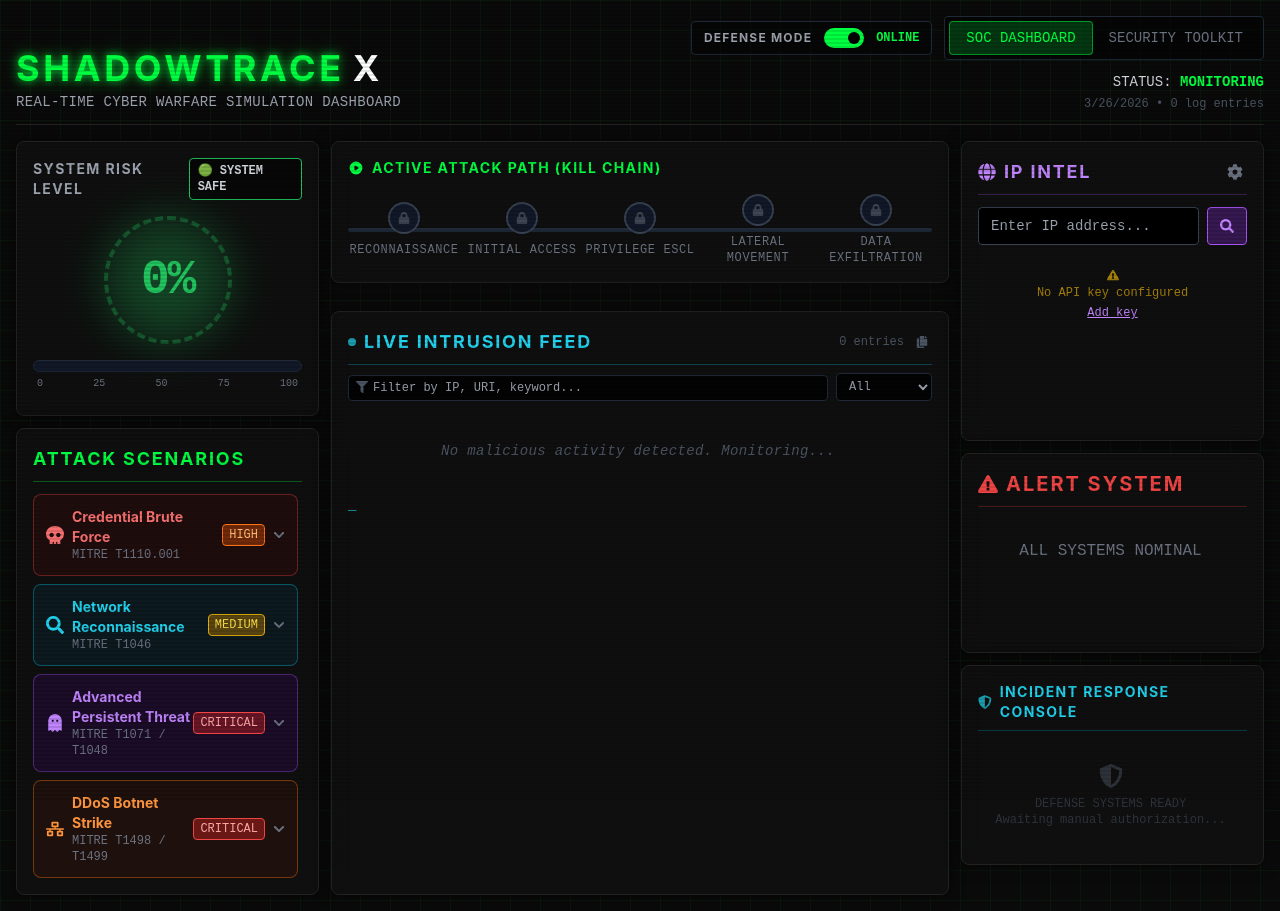
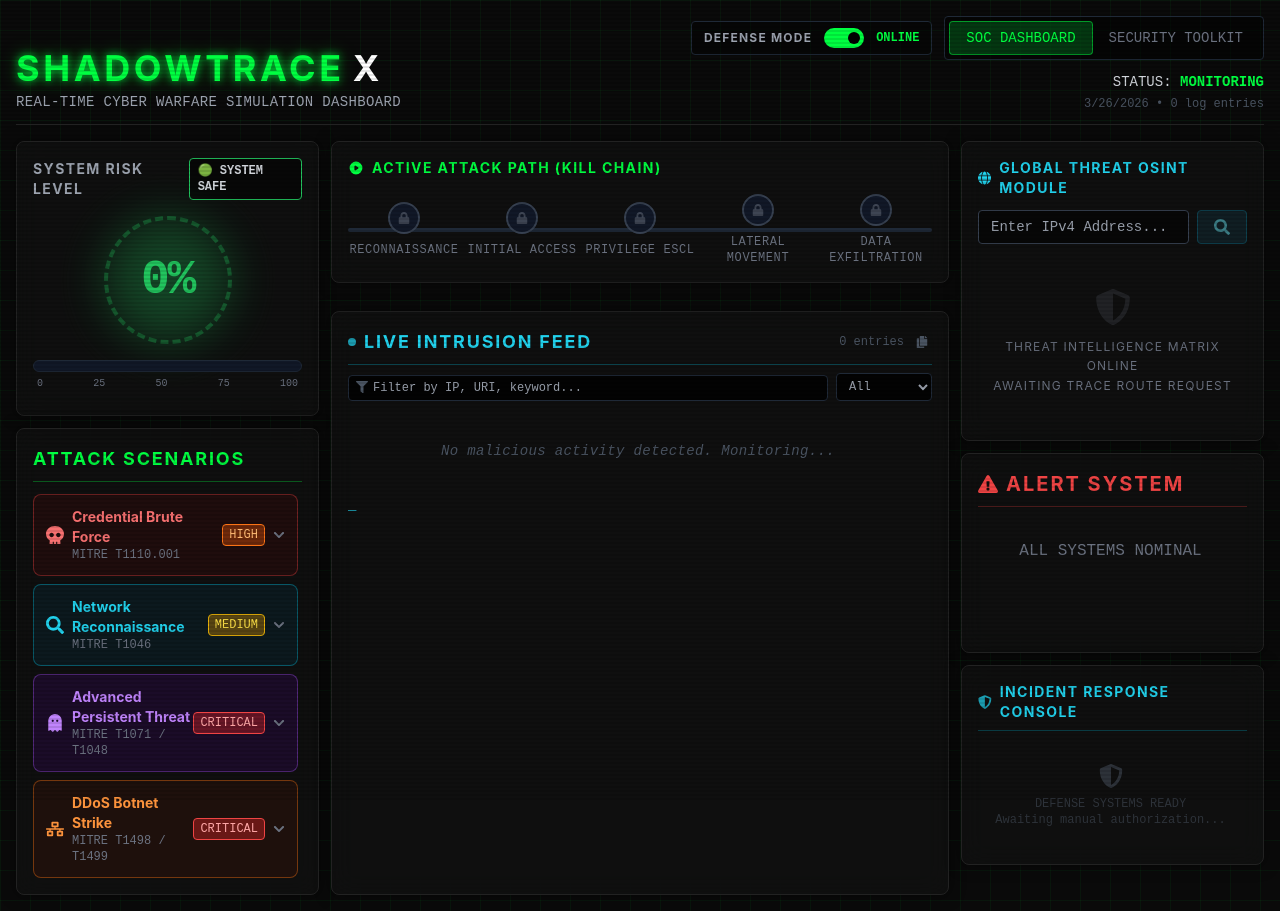
Before and after one commit to Vivek5324/shadowtracex, a React (Vite) app: page / in a window 1280 px wide. Built offline with nearby package versions, Linux system fonts and the light colour scheme.

Commit message:
fix(osint): resolve JSX syntax errors and purge unused API service imports

```diff
--- a/src/App.jsx
+++ b/src/App.jsx
@@ -8,7 +8,6 @@ import RiskMeter from './components/RiskMeter';
 import KillChainVisualizer from './components/KillChainVisualizer';
 import IpLookupPanel from './components/IpLookupPanel';
 import ToolkitPage from './components/ToolkitPage';
-import { checkIp, hasApiKey } from './services/abuseipdbService';
 
 // ── Randomization helpers ──────────────────────────────────────────────
 
@@ -311,9 +310,7 @@ function App() {
     }
 
     const tLookup = setTimeout(() => {
-      if (hasApiKey()) {
-        setLookupIp(attackerIp);
-      }
+      setLookupIp(attackerIp);
     }, maxDelay * 0.4);
     timeoutRefs.current.push(tLookup);
 
--- a/src/components/IpLookupPanel.jsx
+++ b/src/components/IpLookupPanel.jsx
@@ -1,215 +1,174 @@
-import React, { useState } from 'react';
-import { FaSearch, FaCog, FaGlobe, FaServer, FaShieldAlt, FaExclamationTriangle, FaTimes, FaSave } from 'react-icons/fa';
-import { checkIp, getApiKey, setApiKey, hasApiKey, getCategoryNames } from '../services/abuseipdbService';
+import React, { useState, useEffect } from 'react';
+import { FaSearch, FaShieldAlt, FaMapMarkerAlt, FaGlobe, FaGhost, FaNetworkWired, FaServer, FaCogs } from 'react-icons/fa';
 
-function IpLookupPanel({ prefillIp, onClearPrefill }) {
-  const [ip, setIp] = useState('');
+export default function IpLookupPanel({ prefillIp, onClearPrefill }) {
+  const [ipInput, setIpInput] = useState('');
+  const [isScanning, setIsScanning] = useState(false);
+  const [scanState, setScanState] = useState('');
   const [result, setResult] = useState(null);
-  const [loading, setLoading] = useState(false);
-  const [error, setError] = useState('');
-  const [showSettings, setShowSettings] = useState(false);
-  const [keyInput, setKeyInput] = useState(getApiKey());
 
-  // If prefillIp changes from parent (clicked IP in timeline), use it
-  React.useEffect(() => {
+  useEffect(() => {
     if (prefillIp) {
-      setIp(prefillIp);
-      handleLookup(prefillIp);
-      if (onClearPrefill) onClearPrefill();
+      setIpInput(prefillIp);
+      handleScan(prefillIp);
     }
   }, [prefillIp]);
 
-  const handleLookup = async (overrideIp) => {
-    const target = overrideIp || ip;
-    if (!target.trim()) return;
-    setLoading(true);
-    setError('');
-    setResult(null);
-    try {
-      const data = await checkIp(target.trim());
-      setResult(data);
-    } catch (err) {
-      setError(err.message);
-    } finally {
-      setLoading(false);
+  const generateFakeIntel = (ip) => {
+    const isLocal = ip.startsWith('10.') || ip.startsWith('192.168.') || ip === '127.0.0.1';
+
+    if (isLocal) {
+      return {
+        ip,
+        isMalicious: false,
+        score: 0,
+        isp: 'Internal Corporate Network',
+        country: 'Local',
+        countryCode: 'LAN',
+        associations: 'None — Trusted Internal Zone',
+        lastSeen: 'N/A'
+      };
     }
+
+    const ispList = ['M247 Europe SRL', 'DigitalOcean, LLC', 'Linode', 'Hostinger', 'Vultr Holdings'];
+    const countries = ['RU', 'CN', 'KP', 'IR', 'BR'];
+    const actors = ['APT28 (Fancy Bear)', 'Lazarus Group', 'Mustang Panda', 'FIN7', 'Unknown Botnet Node'];
+
+    const chance = Math.random();
+    // 80% chance it returns a high-threat profile for the simulation
+    const isMalicious = chance > 0.2;
+
+    return {
+      ip,
+      isMalicious,
+      score: isMalicious ? Math.floor(80 + Math.random() * 20) : Math.floor(Math.random() * 10),
+      isp: ispList[Math.floor(Math.random() * ispList.length)],
+      country: countries[Math.floor(Math.random() * countries.length)],
+      countryCode: countries[Math.floor(Math.random() * countries.length)],
+      associations: isMalicious ? actors[Math.floor(Math.random() * actors.length)] : 'None identified',
+      lastSeen: isMalicious ? `${Math.floor(Math.random() * 24) + 1} hours ago targeting gov/fin sector` : '> 90 days ago'
+    };
   };
 
-  const handleSaveKey = () => {
-    setApiKey(keyInput);
-    setShowSettings(false);
-    setError('');
-  };
+  const handleScan = (ipToScan = ipInput) => {
+    const targetIp = ipToScan;
+    if (!targetIp) return;
 
-  const getScoreColor = (score) => {
-    if (score === 0) return 'text-green-400';
-    if (score < 25) return 'text-yellow-400';
-    if (score < 50) return 'text-orange-400';
-    if (score < 75) return 'text-red-400';
-    return 'text-red-500';
-  };
+    setIsScanning(true);
+    setResult(null);
+    setScanState('INITIATING SATELLITE UPLINK...');
 
-  const getScoreBg = (score) => {
-    if (score === 0) return 'bg-green-500';
-    if (score < 25) return 'bg-yellow-500';
-    if (score < 50) return 'bg-orange-500';
-    if (score < 75) return 'bg-red-500';
-    return 'bg-red-600';
+    setTimeout(() => setScanState('CROSS-REFERENCING CTI DATABASES...'), 600);
+    setTimeout(() => setScanState('ANALYZING BEHAVIORAL HEURISTICS...'), 1200);
+
+    setTimeout(() => {
+      const intel = generateFakeIntel(targetIp);
+      setResult(intel);
+      setIsScanning(false);
+      setScanState('');
+      if (onClearPrefill) onClearPrefill();
+    }, 1800);
   };
 
   return (
-    <div className="glass-panel p-4 rounded-lg flex flex-col h-full">
-      <div className="flex justify-between items-center border-b border-purple-500/30 pb-2 mb-3">
-        <h2 className="text-lg font-bold text-purple-400 uppercase tracking-widest flex items-center">
-          <FaGlobe className="mr-2" />
-          IP Intel
-        </h2>
+    <div className="glass-panel p-4 rounded-lg flex flex-col h-full border-cyan-500/30">
+      <h2 className="text-sm font-bold text-cyan-400 uppercase tracking-widest mb-3 flex items-center">
+        <FaGlobe className="mr-2" /> Global Threat OSINT Module
+      </h2>
+
+      {/* Search Input */}
+      <div className="flex gap-2 mb-4">
+        <input
+          type="text"
+          placeholder="Enter IPv4 Address..."
+          className="bg-black/50 border border-gray-700 text-cyan-300 px-3 py-1.5 rounded w-full font-mono text-sm focus:outline-none focus:border-cyan-500 transition-colors"
+          value={ipInput}
+          onChange={(e) => setIpInput(e.target.value)}
+          onKeyDown={(e) => e.key === 'Enter' && handleScan()}
+          disabled={isScanning}
+        />
         <button
-          onClick={() => setShowSettings(!showSettings)}
-          className="text-gray-500 hover:text-purple-400 transition-colors p-1"
-          title="API Key Settings"
+          onClick={() => handleScan()}
+          disabled={isScanning || !ipInput}
+          className="bg-cyan-900/50 hover:bg-cyan-800 border border-cyan-700 text-cyan-300 px-4 py-1.5 rounded font-bold transition-all disabled:opacity-50 flex items-center"
         >
-          <FaCog />
+          {isScanning ? <FaCogs className="animate-spin" /> : <FaSearch />}
         </button>
       </div>
 
-      {/* Settings Panel */}
-      {showSettings && (
-        <div className="mb-3 p-3 bg-gray-900/80 border border-purple-500/30 rounded">
-          <label className="text-xs text-gray-400 block mb-1">AbuseIPDB API Key</label>
-          <div className="flex gap-2">
-            <input
-              type="password"
-              value={keyInput}
-              onChange={(e) => setKeyInput(e.target.value)}
-              placeholder="Enter API key..."
-              className="flex-1 bg-black border border-gray-700 rounded px-2 py-1 text-sm font-mono text-gray-300 focus:border-purple-500 outline-none"
-            />
-            <button
-              onClick={handleSaveKey}
-              className="bg-purple-600/30 border border-purple-500 text-purple-400 px-2 py-1 rounded text-xs hover:bg-purple-600/50 transition-colors flex items-center"
-            >
-              <FaSave className="mr-1" /> Save
-            </button>
-          </div>
-          <p className="text-xs text-gray-600 mt-1">
-            Free: 1,000 checks/day • <a href="https://www.abuseipdb.com/account/api" target="_blank" rel="noopener" className="text-purple-500 underline">Get key</a>
-          </p>
+      {/* Loading State */}
+      {isScanning && (
+        <div className="flex-grow flex flex-col items-center justify-center font-mono">
+          <div className="w-12 h-12 border-4 border-cyan-900 border-t-cyan-400 rounded-full animate-spin mb-4 shadow-[0_0_15px_rgba(0,255,255,0.5)]"></div>
+          <p className="text-cyan-400 text-xs animate-pulse tracking-widest uppercase text-center min-h-[20px]">{scanState}</p>
         </div>
       )}
 
-      {/* Search Bar */}
-      <div className="flex gap-2 mb-3">
-        <input
-          type="text"
-          value={ip}
-          onChange={(e) => setIp(e.target.value)}
-          onKeyDown={(e) => e.key === 'Enter' && handleLookup()}
-          placeholder="Enter IP address..."
-          className="flex-1 bg-black border border-gray-700 rounded px-3 py-2 text-sm font-mono text-gray-300 focus:border-purple-500 outline-none"
-        />
-        <button
-          onClick={() => handleLookup()}
-          disabled={loading}
-          className="bg-purple-600/30 border border-purple-500 text-purple-400 px-3 py-2 rounded text-sm hover:bg-purple-600/50 transition-colors disabled:opacity-40"
-        >
-          {loading ? '...' : <FaSearch />}
-        </button>
-      </div>
-
-      {/* Error */}
-      {error && (
-        <div className="text-red-400 text-xs font-mono p-2 bg-red-900/20 border border-red-800/50 rounded mb-2">
-          {error}
+      {/* Initial State */}
+      {!isScanning && !result && (
+        <div className="flex-grow flex flex-col items-center justify-center text-gray-500 relative">
+          <FaShieldAlt className="text-4xl mb-3 opacity-20" />
+          <p className="text-xs uppercase tracking-widest text-center leading-relaxed">Threat Intelligence Matrix Online<br/>Awaiting Trace Route Request</p>
         </div>
       )}
 
-      {/* No Key Warning */}
-      {!hasApiKey() && !showSettings && !result && !error && (
-        <div className="text-yellow-500/70 text-xs font-mono text-center py-3 flex flex-col items-center gap-1">
-          <FaExclamationTriangle />
-          <span>No API key configured</span>
-          <button onClick={() => setShowSettings(true)} className="text-purple-400 underline">Add key</button>
-        </div>
-      )}
+      {/* Result State */}
+      {!isScanning && result && (
+        <div className="flex-grow overflow-y-auto pr-1 custom-scrollbar animate-fade-in relative z-10 w-full">
+          {result.isMalicious && (
+            <div className="absolute inset-0 bg-red-500/5 z-0 pointer-events-none rounded animate-pulse"></div>
+          )}
 
-      {/* Results */}
-      {result && (
-        <div className="flex-grow overflow-y-auto space-y-2 text-sm">
-          {/* Confidence Score */}
-          <div className="text-center py-2">
-            <div className={`text-3xl font-mono font-bold ${getScoreColor(result.abuseConfidenceScore)}`}>
-              {result.abuseConfidenceScore}%
+          <div className="flex items-center justify-between mb-4 border-b border-gray-800 pb-3 relative z-10 w-full overflow-hidden">
+            <div className="min-w-0 pr-2">
+              <div className="text-[10px] text-gray-500 uppercase tracking-wider mb-1">Target Identity</div>
+              <div className={`font-mono text-lg sm:text-xl font-bold truncate ${result.isMalicious ? 'text-red-500 glow-red' : 'text-cyber-green'}`}>
+                {result.ip}
+              </div>
             </div>
-            <div className="text-xs text-gray-500 uppercase">Abuse Confidence</div>
-            <div className="w-full bg-gray-800 rounded-full h-2 mt-2">
-              <div
-                className={`h-2 rounded-full transition-all duration-500 ${getScoreBg(result.abuseConfidenceScore)}`}
-                style={{ width: `${result.abuseConfidenceScore}%` }}
-              />
+            <div className="text-right flex-shrink-0">
+              <div className="text-[10px] text-gray-500 uppercase tracking-wider mb-1">Threat Score</div>
+              <div className={`text-xl sm:text-2xl font-black ${result.score > 75 ? 'text-red-500' : result.score > 20 ? 'text-orange-400' : 'text-cyber-green'}`}>
+                {result.score}/100
+              </div>
             </div>
           </div>
 
-          {/* Details Grid */}
-          <div className="grid grid-cols-2 gap-1 text-xs font-mono">
-            <div className="text-gray-500">IP</div>
-            <div className="text-gray-300">{result.ip} (v{result.ipVersion})</div>
+          <div className="grid grid-cols-1 gap-3 relative z-10 w-full">
+            <div className="bg-black/40 border border-gray-800 p-2 sm:p-3 rounded flex items-center justify-between w-full overflow-hidden">
+              <div className="flex items-center flex-shrink-0">
+                <FaMapMarkerAlt className="text-gray-500 mr-2 sm:mr-3 text-sm sm:text-lg" />
+                <div className="text-[10px] sm:text-xs text-gray-500 uppercase tracking-wide">Geolocation</div>
+              </div>
+              <div className="text-gray-300 font-mono text-xs sm:text-sm pl-2">{result.country}</div>
+            </div>
 
-            <div className="text-gray-500">Country</div>
-            <div className="text-gray-300">{result.countryCode}</div>
+            <div className="bg-black/40 border border-gray-800 p-2 sm:p-3 rounded flex items-center justify-between w-full overflow-hidden">
+              <div className="flex items-center flex-shrink-0">
+                <FaServer className="text-gray-500 mr-2 sm:mr-3 text-sm sm:text-lg" />
+                <div className="text-[10px] sm:text-xs text-gray-500 uppercase tracking-wide">Provider</div>
+              </div>
+              <div className="text-gray-300 font-mono text-[10px] sm:text-xs truncate w-24 sm:w-32 text-right pl-2 leading-relaxed" title={result.isp}>{result.isp}</div>
+            </div>
 
-            <div className="text-gray-500">ISP</div>
-            <div className="text-gray-300 truncate" title={result.isp}>{result.isp}</div>
+            <div className={`border p-2 sm:p-3 rounded flex items-center justify-between w-full overflow-hidden flex-col sm:flex-row gap-1 sm:gap-2 ${result.isMalicious ? 'bg-red-950/30 border-red-900/50' : 'bg-black/40 border-gray-800'}`}>
+              <div className="flex items-center self-start sm:self-auto w-full sm:w-auto">
+                <FaGhost className={`${result.isMalicious ? 'text-red-500 animate-pulse' : 'text-gray-500'} mr-2 sm:mr-3 text-sm sm:text-lg`} />
+                <div className={`text-[10px] sm:text-xs uppercase tracking-wide ${result.isMalicious ? 'text-red-400/70 font-bold' : 'text-gray-500'}`}>Known Associations</div>
+              </div>
+              <div className={`font-mono text-[10px] sm:text-xs self-start sm:self-auto w-full sm:w-auto text-left sm:text-right ${result.isMalicious ? 'text-red-400 leading-relaxed' : 'text-gray-300'}`}>{result.associations}</div>
+            </div>
 
-            <div className="text-gray-500">Domain</div>
-            <div className="text-gray-300 truncate" title={result.domain}>{result.domain}</div>
-
-            <div className="text-gray-500">Usage</div>
-            <div className="text-gray-300">{result.usageType}</div>
-
-            <div className="text-gray-500">Reports</div>
-            <div className="text-gray-300">{result.totalReports} ({result.numDistinctUsers} users)</div>
-
-            <div className="text-gray-500">Last Seen</div>
-            <div className="text-gray-300">{result.lastReportedAt ? new Date(result.lastReportedAt).toLocaleDateString() : 'Never'}</div>
-
-            <div className="text-gray-500">Whitelisted</div>
-            <div className={result.isWhitelisted ? 'text-green-400' : 'text-gray-300'}>
-              {result.isWhitelisted ? 'Yes' : 'No'}
+            <div className="bg-black/40 border border-gray-800 p-2 sm:p-3 rounded flex flex-col sm:flex-row sm:items-center justify-between gap-1 w-full overflow-hidden">
+              <div className="flex items-center">
+                <FaNetworkWired className="text-gray-500 mr-2 sm:mr-3 text-sm sm:text-lg" />
+                <div className="text-[10px] sm:text-xs text-gray-500 uppercase tracking-wide">Last Sighting</div>
+              </div>
+              <div className="text-gray-400 font-mono text-[9px] sm:text-[10px] leading-relaxed break-words">{result.lastSeen}</div>
             </div>
           </div>
-
-          {/* Recent Reports */}
-          {result.reports.length > 0 && (
-            <div className="mt-2">
-              <div className="text-xs text-gray-500 uppercase mb-1 border-t border-gray-800 pt-2">Recent Reports</div>
-              <div className="space-y-1 max-h-32 overflow-y-auto">
-                {result.reports.map((r, i) => (
-                  <div key={i} className="text-xs font-mono p-1.5 bg-black/50 rounded border border-gray-800">
-                    <div className="flex justify-between text-gray-500">
-                      <span>{new Date(r.reportedAt).toLocaleString()}</span>
-                      <span>{r.reporterCountryCode}</span>
-                    </div>
-                    <div className="text-yellow-400/80 mt-0.5">
-                      {getCategoryNames(r.categories).join(', ')}
-                    </div>
-                    {r.comment && <div className="text-gray-400 mt-0.5 truncate">{r.comment}</div>}
-                  </div>
-                ))}
-              </div>
-            </div>
-          )}
-        </div>
-      )}
-
-      {/* Empty state */}
-      {!result && !error && hasApiKey() && (
-        <div className="flex-grow flex items-center justify-center text-gray-600 text-xs font-mono">
-          Enter an IP to check its reputation
         </div>
       )}
     </div>
   );
 }
-
-export default IpLookupPanel;
--- a/vite.config.js
+++ b/vite.config.js
@@ -5,13 +5,7 @@ import react from '@vitejs/plugin-react'
 export default defineConfig({
   plugins: [react()],
   server: {
-    proxy: {
-      '/abuseipdb-check': {
-        target: 'https://api.abuseipdb.com',
-        changeOrigin: true,
-        rewrite: () => '/api/v2/check',
-        secure: true
-      }
-    }
+    host: true, // Listen on all local IPs
+    port: 5173
   }
 })
```
